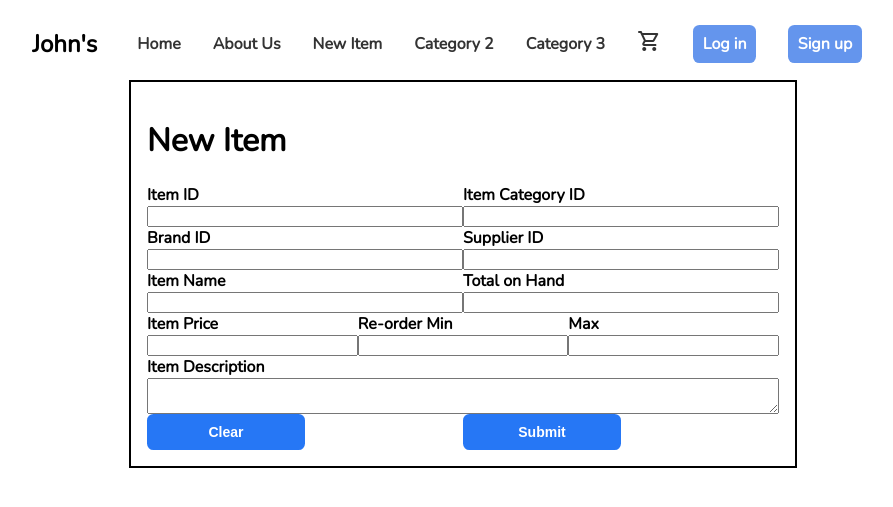
After one commit to jonl210/digital-flea-market, a Django app: page /newitem in a window 1280 px wide. The commit adds this page. Shown: the top 507 px of the page, without its empty margins (177-1070 px from the left). Run offline with Django 4.2, Linux system fonts and the light colour scheme.

Commit message:
CBC-36 Code HTML for new item form

```diff
--- /dev/null
+++ b/home/static/home/newitem-style.css
@@ -0,0 +1,26 @@
+.container{
+    display: flex;
+    flex-direction: column;
+    /* just for development, will be deleted */
+    border: 2px solid black;
+    padding: 1em;
+    width: 50%;
+    margin: auto;
+}
+.row {
+    display: flex;
+    flex-direction: row;
+    flex-wrap: wrap;
+    width: 100%;
+  }
+
+  .column {
+    display: flex;
+    flex-direction: column;
+    flex-basis: 100%;
+    flex: 1;
+  }
+
+  .btn{
+    width: 50%;
+  }
--- a/home/templates/home/navbar.html
+++ b/home/templates/home/navbar.html
@@ -24,7 +24,7 @@
             <a href="{% url 'home:index' %}">Home</a>
           </li>
           <li><a href="#">About Us</a></li>
-          <li><a href="#">Category 1</a></li>
+          <li><a href="{% url 'home:newitem' %}">New Item</a></li>
           <li><a href="#">Category 2</a></li>
           <li><a href="#">Category 3</a></li>
           <li>
--- /dev/null
+++ b/home/templates/home/newitem.html
@@ -0,0 +1,88 @@
+{% load static %}
+
+<!DOCTYPE html>
+<html>
+
+<head>
+  <title>Joe's • Log in</title>
+  <link rel="stylesheet" href="{% static 'home/project_stylesheet.css' %}" />
+  <link rel="stylesheet" href="{% static 'home/newitem-style.css' %}" />
+
+</head>
+
+<body>
+  {% include "home/navbar.html" %}
+  <div class="container">
+    <h1>New Item</h1>
+    <div class="content">
+      <form action="#">
+        <div>
+          <div class="row">
+            <div class="column">
+              <span class="label">Item ID</span>
+              <input type="text" required>
+            </div>
+            <div class="column">
+              <span class="label">Item Category ID</span>
+              <input type="text" required>
+            </div>
+          </div>
+          <!--  -->
+          <div class="row">
+            <div class="column">
+              <span class="label">Brand ID</span>
+              <input type="text" required>
+            </div>
+            <div class="column">
+              <span class="label">Supplier ID</span>
+              <input type="text" required>
+            </div>
+          </div>
+          <!--  -->
+          <div class="row">
+            <div class="column">
+              <span class="label">Item Name</span>
+              <input type="text" required>
+            </div>
+            <div class="column">
+              <span class="label">Total on Hand</span>
+              <input type="text" required>
+            </div>
+          </div>
+          <!--  -->
+          <div class="row">
+            <div class="column">
+              <span class="label">Item Price</span>
+              <input type="text" required>
+            </div>
+            <div class="column">
+              <span class="label">Re-order Min</span>
+              <input type="text" required>
+            </div>
+            <div class="column">
+              <span class="label">Max</span>
+              <input type="text" required>
+            </div>
+          </div>
+          <!--  -->
+          <div class="row">
+            <div class="column">
+              <span class="label">Item Description</span>
+              <textarea id="item-description"></textarea>
+            </div>
+          </div>
+          <!--  -->
+          <div class="row">
+            <div class="column">
+              <button class="btn" type="reset">Clear</button>
+            </div>
+            <div class="column">
+              <button class="btn" type="submit">Submit</button>
+            </div>
+          </div>
+      </form>
+    </div>
+  </div>
+</body>
+
+</html>
--- a/home/urls.py
+++ b/home/urls.py
@@ -8,5 +8,6 @@ urlpatterns = [
     path('login', views.login_page, name='login'),
     path('signup', views.signup_page, name='signup'),
     path('shopcart', views.shopcart_page, name='shopcart'),
-    path('login/admin', views.admin_login, name='admin-login')
+    path('login/admin', views.admin_login, name='admin-login'),
+    path('newitem', views.newitem, name='newitem')
 ]
--- a/home/views.py
+++ b/home/views.py
@@ -14,3 +14,6 @@ def shopcart_page(request):
 
 def admin_login(request):
     return render(request, "home/admin-login.html")
+
+def newitem(request):
+    return render(request, "home/newitem.html")
```
